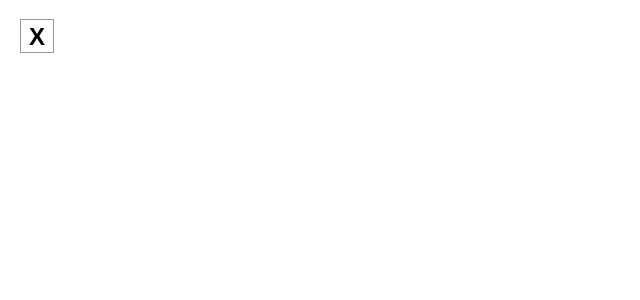
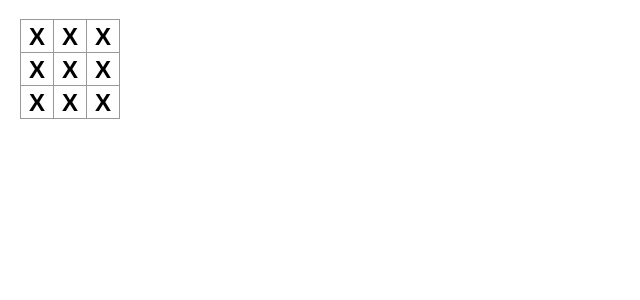
Before and after one commit to ayanchavand/react-tic-tac-toe, a React (Vite) app in the folder tic-tac-toe/: page / in a window 1280 px wide. Shown: the top 300 px of the page, without its empty margins (0-640 px from the left). Built offline with nearby package versions, Linux system fonts and the light colour scheme.

Commit message:
Board component

```diff
--- a/tic-tac-toe/src/App.jsx
+++ b/tic-tac-toe/src/App.jsx
@@ -1,3 +1,22 @@
-export default function Square() {
-  return <button className="square">X</button>;
+export default function Board() {
+  return(
+    <>
+      <div className="board-row">
+        <button className="square">X</button>
+        <button className="square">X</button>
+        <button className="square">X</button>
+      </div>
+      <div className="board-row">
+        <button className="square">X</button>
+        <button className="square">X</button>
+        <button className="square">X</button>
+      </div>
+      <div className="board-row">
+        <button className="square">X</button>
+        <button className="square">X</button>
+        <button className="square">X</button>
+      </div>
+    </>
+  );
+
 }
```
